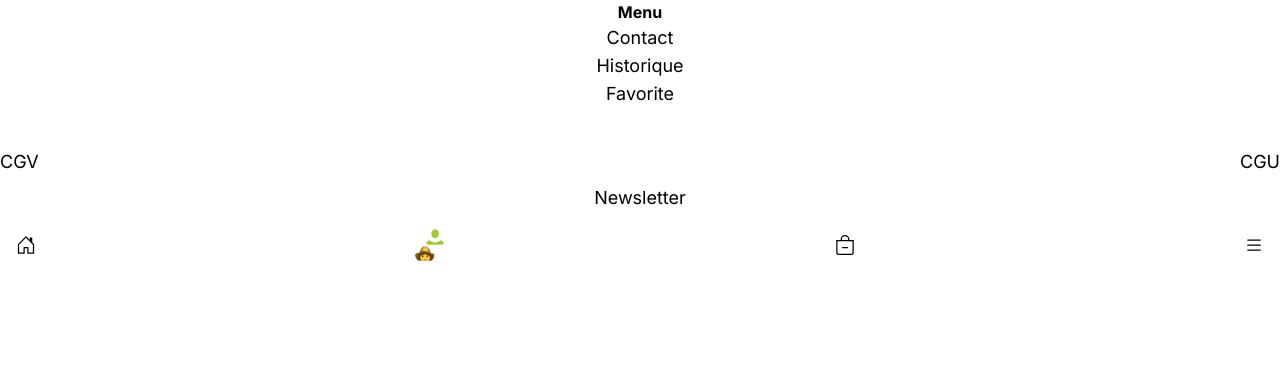
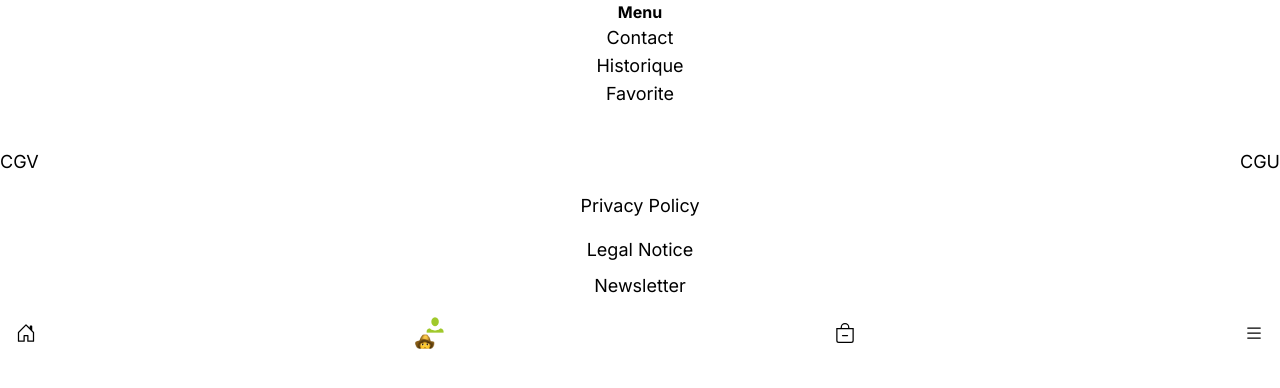
Before and after one commit to Viewfinderr/snapn-go, a Next.js app: page /menu in a window 1280 px wide. Shown: the top 388 px of the page. Built offline with nearby package versions, Linux system fonts and the light colour scheme; no server answers.

Commit message:
add legacy

```diff
--- a/src/Components/Menu/index.tsx
+++ b/src/Components/Menu/index.tsx
@@ -34,6 +34,16 @@ const MenuComponent = () => {
             </div>
           </Link>
         </div>
+        <Link href="/privacyPolicy">
+          <div className="border-2 border-gray-300 px-6 py-2 text-lg text-center rounded-md shadow-sm hover:bg-gray-100 cursor-pointer transition-all duration-300">
+            Privacy Policy
+          </div>
+        </Link>
+        <Link href="/legalNotice">
+          <div className="border-2 border-gray-300 px-6 py-2 text-lg text-center rounded-md shadow-sm hover:bg-gray-100 cursor-pointer transition-all duration-300">
+            Legal Notice
+          </div>
+        </Link>
         <Link href="/newsletter">
           <div className="border-2 border-gray-300 p-2 text-lg text-center rounded-md shadow-sm hover:bg-gray-100 cursor-pointer transition-all duration-300">
             Newsletter
--- a/src/app/legalNotice/page.tsx
+++ b/src/app/legalNotice/page.tsx
@@ -1,12 +1,11 @@
-import React from "react";
 import LegalNotice from "@/Components/legalNotice";
-// import BackButton from "@/Components/BackButton";
+import Navbar from "@/Components/navbar";
 
 const App = () => {
   return (
     <div>
-      {/* <BackButton /> */}
       <LegalNotice />
+      <Navbar />
     </div>
   );
 };
--- a/src/app/privacyPolicy/page.tsx
+++ b/src/app/privacyPolicy/page.tsx
@@ -1,12 +1,11 @@
-import React from "react";
+import Navbar from "@/Components/navbar";
 import PrivacyPolicy from "@/Components/privacyPolicy";
-// import BackButton from "@/Components/BackButton";
 
 const App = () => {
   return (
     <div>
-      {/* <BackButton /> */}
       <PrivacyPolicy />
+      <Navbar />
     </div>
   );
 };
```
Also changed, not shown: 1 other file (tests, documents, lock files or other folders).
